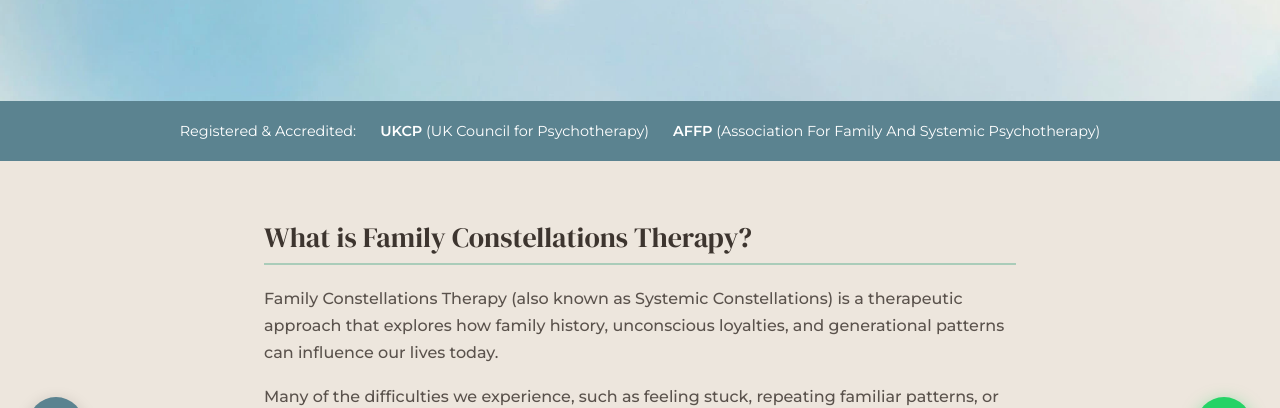
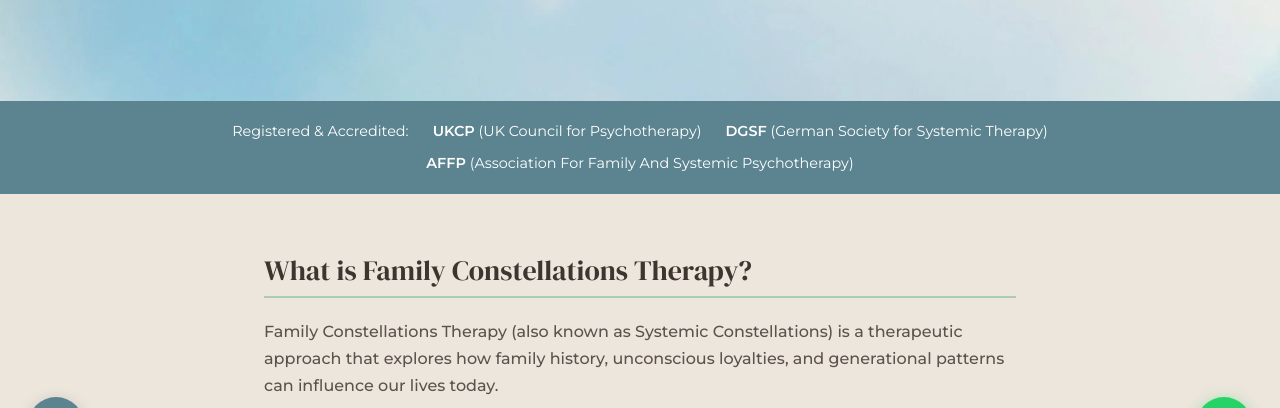
Before and after one commit to bmcwhinney/SP, a plain HTML site: page 1to1-sessions.html in a window 1280 px wide. Shown: the part 319-727 px from the top of the page. Drawn offline with Linux system fonts and the light colour scheme.

Commit message:
Restore DGSF to trust banner on all pages
Made-with: Cursor

```diff
--- a/1to1-sessions.html
+++ b/1to1-sessions.html
@@ -49,6 +49,7 @@
         <div class="trust-banner">
             <span data-i18n="trust_label">Registered & Accredited:</span>
             <span data-i18n="trust_ukcp"><strong>UKCP</strong> (UK Council for Psychotherapy)</span>
+            <span data-i18n="trust_dgsf"><strong>DGSF</strong> (German Society for Systemic Therapy)</span>
             <span data-i18n="trust_affp"><strong>AFFP</strong> (Association For Family And Systemic Psychotherapy)</span>
         </div>
 
--- a/lang.js
+++ b/lang.js
@@ -23,6 +23,7 @@
             hero_cta: 'Book a Free Discovery Call',
             trust_label: 'Registered & Accredited:',
             trust_ukcp: '<strong>UKCP</strong> (UK Council for Psychotherapy)',
+            trust_dgsf: '<strong>DGSF</strong> (German Society for Systemic Therapy)',
             trust_affp: '<strong>AFFP</strong> (Association For Family And Systemic Psychotherapy)',
             who_heading: 'Is This You?',
             who_text: "You don't have to have it all figured out to reach out. Many of my clients come to me when they're experiencing ...",
@@ -228,6 +229,7 @@
             hero_cta: 'Kostenloses Erstgespräch buchen',
             trust_label: 'Registriert & Akkreditiert:',
             trust_ukcp: '<strong>UKCP</strong> (UK Council for Psychotherapy)',
+            trust_dgsf: '<strong>DGSF</strong> (Deutsche Gesellschaft für Systemische Therapie)',
             trust_affp: '<strong>AFFP</strong> (Association For Family And Systemic Psychotherapy)',
             who_heading: 'Erkennen Sie sich wieder?',
             who_text: 'Sie müssen nicht alles verstanden haben, bevor Sie sich melden. Viele meiner Klient:innen kommen zu mir, wenn sie Folgendes erleben...',
```
Also changed, not shown: bespoke-workshops.html (+1 -0 lines), contact.html (+1 -0 lines), index.html (+1 -0 lines), media-constellations.html (+1 -0 lines), systemic-therapy.html (+1 -0 lines), workshops.html (+1 -0 lines).
